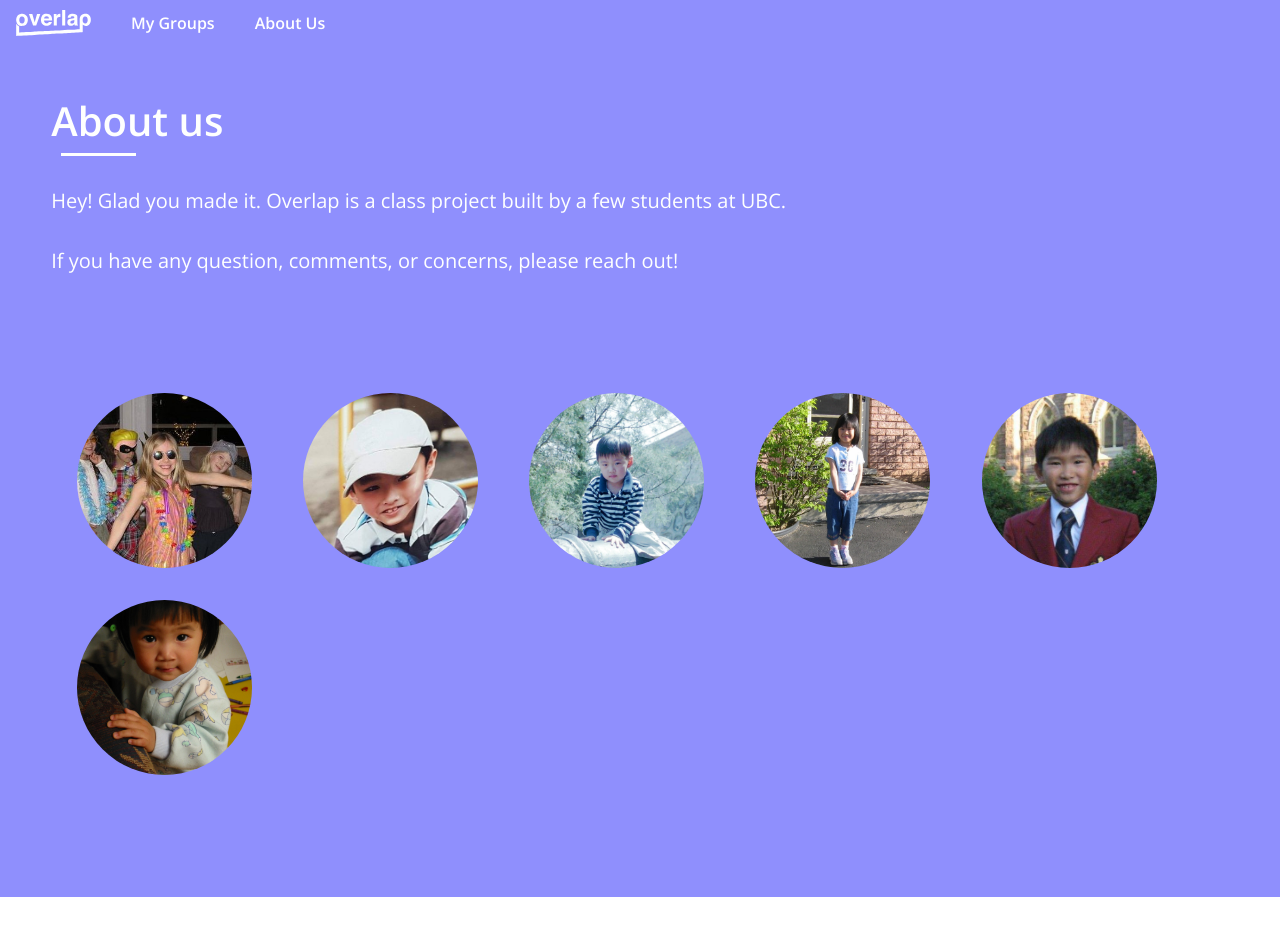
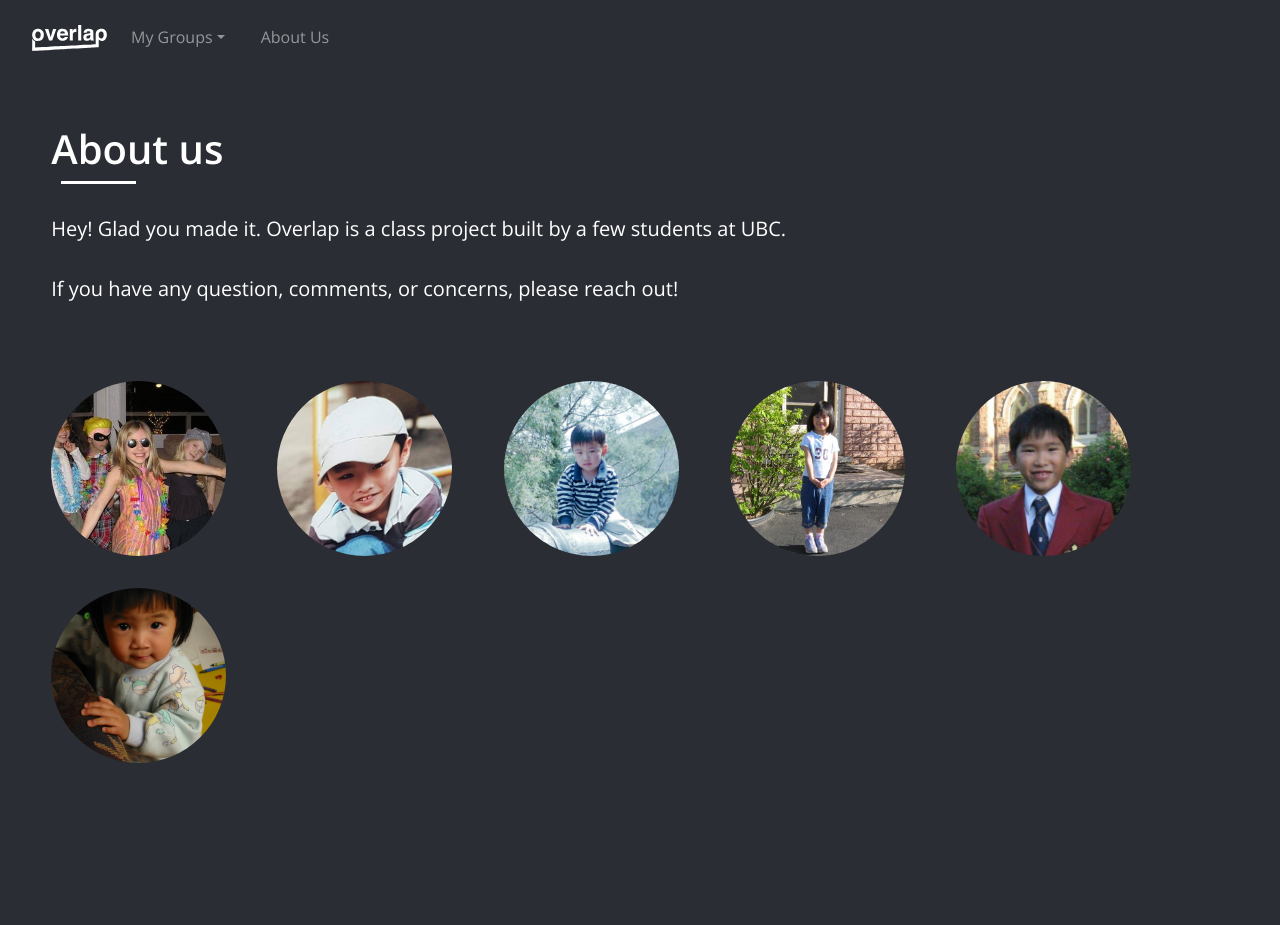
Before and after one commit to IGEN330-Overlap/Overlap, a React (Create React App) app in the folder frontend/: page /authorized/AboutUs in a window 1280 px wide. Before the commit the page ends 897 px from the top, so only its background shows below. Built offline with nearby package versions, Linux system fonts and the light colour scheme.

Commit message:
Navbar collapse
Dropdown for groups, collapse function, about us scaling again

```diff
--- a/frontend/src/AboutUs/AboutUs.css
+++ b/frontend/src/AboutUs/AboutUs.css
@@ -3,7 +3,7 @@
 .about-root {
     position: relative;
     z-index: 5;
-    background-color: var(--blue-color-3);
+    background-color: var(--primary-color-main);
 }
 .text-blurb {
     height: 25vh;
@@ -11,7 +11,7 @@
 
 .display-babies {
     margin-right: 2vw;
-    padding-top: 10vh;
+    padding-top: 5vh;
 }
 
 .about {
--- a/frontend/src/AboutUs/AboutUs.js
+++ b/frontend/src/AboutUs/AboutUs.js
@@ -7,7 +7,9 @@ import Babies from './BabyPics/BabyPics';
 const AboutUs = (props) => {
     return(
         <div className="about-root">
+            <div className= "navbar">
                 <Navbar />
+            </div>
             <div className="about">
             <div className="text-blurb">
                 <Blurb />
--- a/frontend/src/AboutUs/BabyPics/BabyPics.css
+++ b/frontend/src/AboutUs/BabyPics/BabyPics.css
@@ -13,8 +13,7 @@
 .container-baby {
     width: auto;
     margin-top: 2vh;
-    margin-left: 2vw;
-    margin-right: 2vw;
+    margin-right: 4vw;
     margin-bottom: 2vh;
     position: relative;
     text-align: center;
--- a/frontend/src/GroupProfilePage/GroupProfilePage.css
+++ b/frontend/src/GroupProfilePage/GroupProfilePage.css
@@ -11,7 +11,7 @@
 }
 .landing-root .navbar {
     position: relative;
-    z-index: 5;
+    z-index: 6;
     animation-name: navbaropacity;
     animation-duration: 3s;
 }
--- a/frontend/src/Navbar/Navbar.css
+++ b/frontend/src/Navbar/Navbar.css
@@ -1,20 +1,16 @@
 /* CSS variables */
 @import url(../variables.css);
 
-.navbar-text {
-    background-color: transparent;
+.nav-item {
+    color:white;
+    margin-right: 20px;
 }
 
-.nav-item {
-    color:white;
-    margin-left: 40px;
-}
-
-.links{
+.nav-link{
     color: white;
 }
 
-.links:hover{
+.nav-link:hover{
     text-decoration: none;
     color: var(--blue-color-main);
 }
@@ -22,9 +18,6 @@
 .navbar {
     height: auto;
     color: white;
+    display: flex;
+    width: 100vw;
 }
-
-.container-fluid {
-    height:fit-content;
-    width: auto;
-}
--- a/frontend/src/Navbar/Navbar.js
+++ b/frontend/src/Navbar/Navbar.js
@@ -1,29 +1,28 @@
 import './Navbar.css';
 import logo from '../overlap-logo.svg';
-import { Link } from 'react-router-dom';
+import {Navbar, Nav, NavDropdown} from 'react-bootstrap';
+import React from 'react';
 
-
-const Navbar = (props) => {
+const Navbar1 = (props) => {
     return (
-        <nav className="navbar navbar-text navbar-expand">
-            <div className="container-fluid">
-                <button class="navbar-toggler" type="button" data-bs-toggle="collapse" data-bs-target="#navbarToggle" aria-controls="navbarTogglerDemo01" aria-expanded="false" aria-label="Toggle navigation">
-                <span class="navbar-toggler-icon"></span>
-                </button>
-                 <Link to ="/authorized/"><img width="75" height="30" src= {logo} alt="logo"/></Link>
-            <div className= "navbar-collapse" id="navbarToggle">
-                <ul className="navbar-nav">
-                    <li className="nav-item">
-                        <strong><Link to ="/authorized/GroupProfilePage/GroupProfilePage/" className="links">My Groups</Link></strong>
-                    </li>
-                    <li className="nav-item">
-                        <strong><Link to ="/authorized/AboutUs/" className="links">About Us</Link> </strong>
-                    </li>
-                </ul>
-            </div>
-            </div>
-        </nav>
+        <Navbar bg="transparent" variant="dark" expand="sm">
+            <Navbar.Brand href="/authorized/"><img width="75" height="30" src= {logo} alt="logo"/></Navbar.Brand>
+            <Navbar.Toggle aria-controls="basic-navbar-nav" />
+            <Navbar.Collapse id="basic-navbar-nav">
+                <Nav className="mr-auto">
+                    <NavDropdown title="My Groups" id="basic-nav-dropdown">
+                        <NavDropdown.Item href="/authorized/GroupProfilePage/">Group 1</NavDropdown.Item>
+                        <NavDropdown.Item href="#">Group 2</NavDropdown.Item>
+                        <NavDropdown.Item href="#">Group 3</NavDropdown.Item>
+                        <NavDropdown.Divider />
+                        <NavDropdown.Item href="/authorized/">New Group</NavDropdown.Item>
+                    </NavDropdown>
+                    <Nav.Link bg="white" href="/authorized/AboutUs/">About Us</Nav.Link>
+                </Nav>
+            </Navbar.Collapse>
+        </Navbar>
     );
 }
 
-export default Navbar;
+
+export default Navbar1;
```
